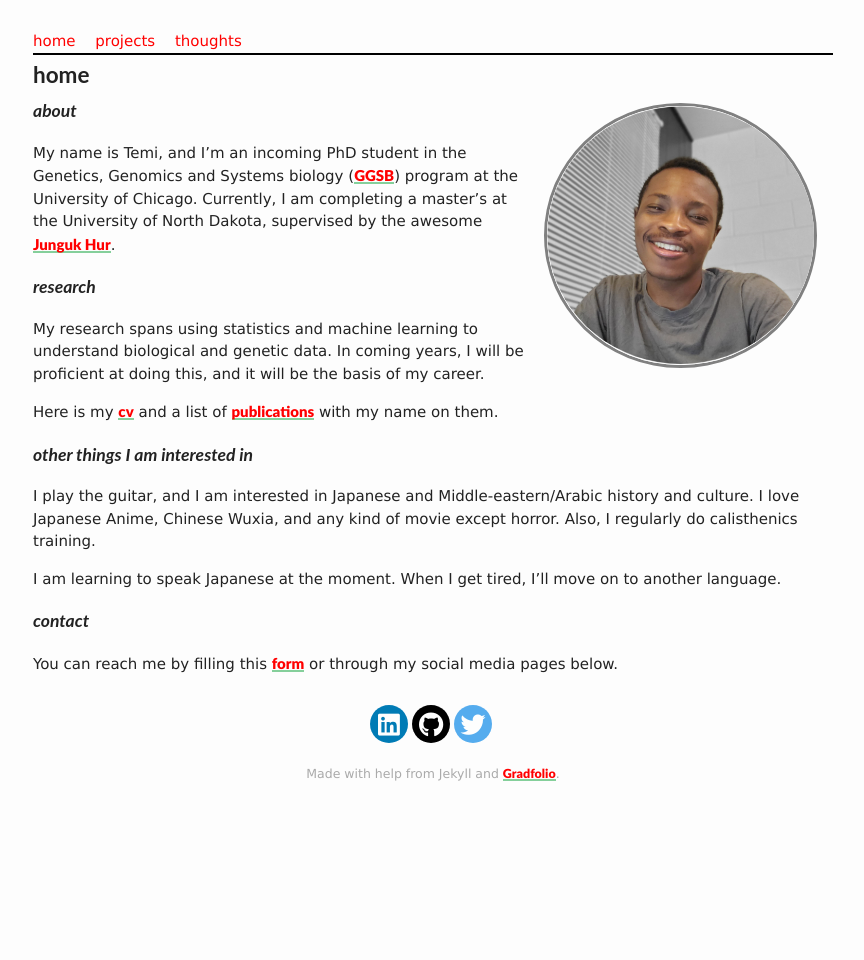
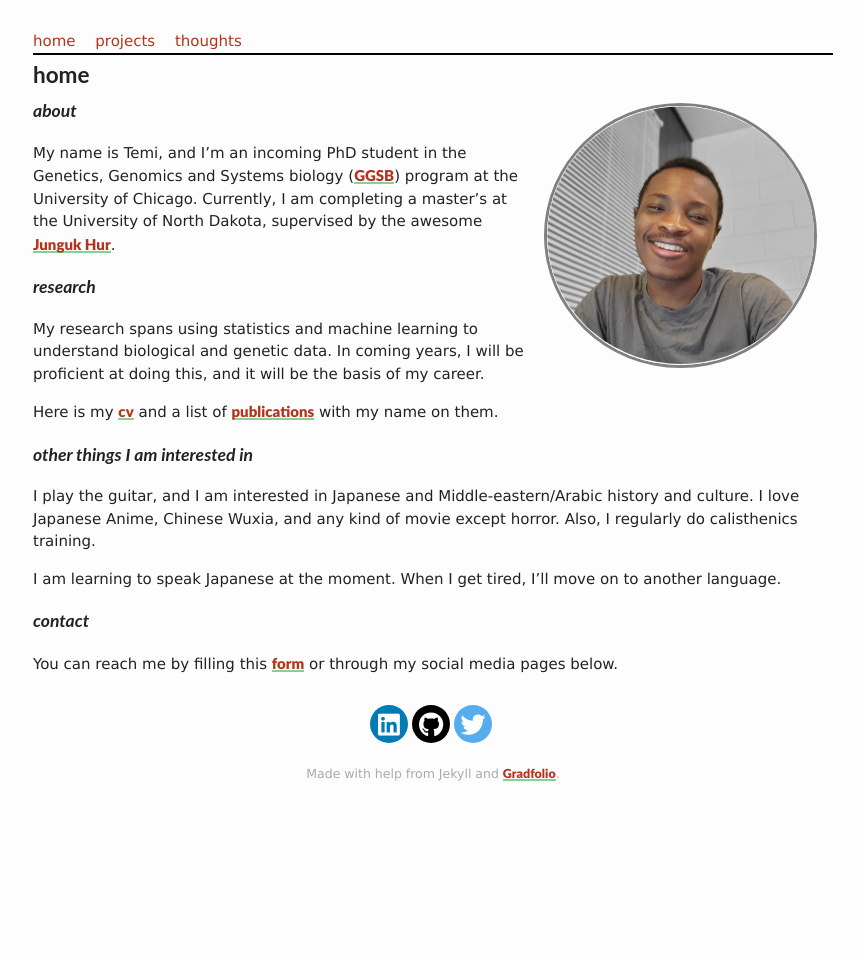
Before and after one commit to tobbyxy/temipete.github.io, a Jekyll site: the page built from index.md, in a window 1280 px wide. Shown: the whole page, without its empty margins (207-1071 px from the left). Built offline with Jekyll 4.4.1, drawn with Linux system fonts in a browser that asks for light colours; nearby versions of some CDN libraries; our own code applies the rules of GitHub Pages for plain Markdown files.

Commit message:
Update style.scss

```diff
--- a/assets/css/_sass/style.scss
+++ b/assets/css/_sass/style.scss
@@ -33,7 +33,7 @@ h1,h2,h3,h4,h5,h6 {
 
 a {
   /* color: $brand-color; */
-  color: red;
+  color: $red;
   text-decoration: none;
   &:hover{
     color: $text-color;
@@ -47,7 +47,7 @@ a {
 
 p a {
   /*color: $text-color;*/
-  color: red;
+  color: $red;
   font-family: "Times New Roman", Times, serif;
   text-decoration: none;
   background: -webkit-linear-gradient(transparent 90%, lighten($brand-color, 10%) 10%);
```
